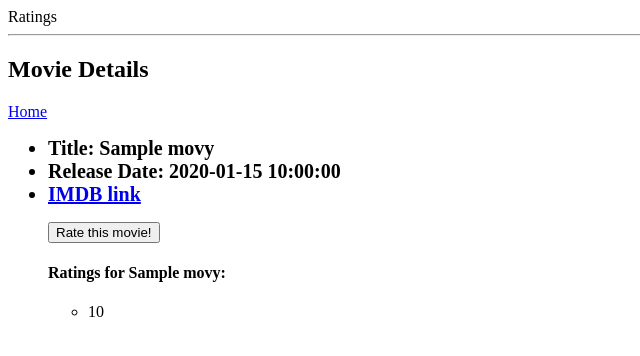
After one commit to DoriRunyon/Ratings-lab-exercise, a Flask app: page /movies/1 in a window 1280 px wide. The commit adds this page. Shown: the top 356 px of the page, without its empty margins (0-640 px from the left). Run offline with Flask 2, Linux system fonts and the light colour scheme; tables that the repository leaves empty hold one stand-in row (values such as "Sample post").

Commit message:
Finished part 2!

```diff
--- a/server.py
+++ b/server.py
@@ -129,6 +129,61 @@ def user_page(user_id):
                             movie_scores=movie_scores)
 
 
+@app.route('/movies/<int:movie_id>')
+def movie_details(movie_id):
+    """Show details for individual movie."""
+
+    movie = Movie.query.get(movie_id)
+    title = movie.title
+    released_at = movie.released_at
+    imdb_url = movie.imdb_url
+    ratings = movie.ratings
+
+    scores = []
+    for rating in ratings:
+        score = rating.score
+        scores.append(score)
+
+
+
+    return render_template("movie_details.html",
+                            title=title,
+                            released_at=released_at,
+                            imdb_url=imdb_url,
+                            scores=scores)
+
+@app.route('/new_rating', methods=['POST'])
+def make_new_rating():
+
+    # title = request.form.get("title")
+    score = int(request.form.get("rating"))
+    title = request.form.get("title")
+    #print score
+    #print title
+
+    movie = Movie.query.filter(Movie.title == title).first()
+    #print movie
+    movie_id = movie.movie_id
+    user_id = session['user']
+
+    rating = Rating.query.filter((Rating.user_id == user_id) & (Rating.movie_id == movie_id)).first()
+    #print rating
+
+    if rating != None:
+        rating.score = score
+    else:
+        new_rating = Rating(user_id=user_id,
+                            movie_id=movie_id,
+                            score=score)
+
+        db.session.add(new_rating)
+
+    db.session.commit()
+
+
+    return "SUCCESS! You gave %s a rating of %s." % (title, score)
+
+
 if __name__ == "__main__":
     # We have to set debug=True here, since it has to be True at the point
     # that we invoke the DebugToolbarExtension
--- /dev/null
+++ b/templates/movie_details.html
@@ -0,0 +1,50 @@
+{% extends 'base.html' %}
+{% block content %}
+
+    <h2>Movie Details</h2>
+    <a href="/">Home</a>
+    <ul>
+      <li style="font-weight: bold; font-size: 20px">Title: {{ title }}</li>
+      <li style="font-weight: bold; font-size: 20px">Release Date: {{ released_at }}</li>
+      <li style="font-weight: bold; font-size: 20px"><a href="{{ imdb_url }}">IMDB link</a></li>
+      <p></p>
+      <input type="button" id="enter-rating" value="Rate this movie!">
+      <p></p>
+        <h4>Ratings for {{ title }}: </h4>
+        <ul>
+          {% for score in scores %}
+            <li>{{ score }}</li>
+          {% endfor %}
+
+        </ul>
+
+    </ul>
+
+<script src="http://code.jquery.com/jquery.js"></script>
+
+<script>
+
+var title = "{{ title }}";
+
+function showRatingPosted(result){
+  alert(result);
+}
+
+function submitRating(evt) {
+
+  var ratingInput = prompt("Enter your rating.");
+  var userInputs = {
+    "rating": ratingInput,
+    "title": title
+  };
+
+  $.post("/new_rating",
+         userInputs,
+         showRatingPosted);
+};
+
+$('#enter-rating').click(submitRating);
+
+</script>
+
+{% endblock %}
--- a/templates/movie_list.html
+++ b/templates/movie_list.html
@@ -1,6 +1,7 @@
 {% extends 'base.html' %}
 {% block content %}
 
+    <a href="/">Home</a>
     <h2>Movies</h2>
     <ul>
       {% for movie in movies %}
--- a/templates/user_details.html
+++ b/templates/user_details.html
@@ -1,7 +1,7 @@
 {% extends 'base.html' %}
 {% block content %}
 
-    <h2>Ratings</h2>
+    <h2>User's Ratings</h2>
     <a href="/">Home</a>
     <ul>
       <li style="font-weight: bold; font-size: 20px">User age is {{ age }}</li>
--- a/templates/user_list.html
+++ b/templates/user_list.html
@@ -1,6 +1,8 @@
 {% extends 'base.html' %}
 {% block content %}
 
+
+    <a href="/">Home</a>
     <h2>Users</h2>
     <ul>
       {% for user in users %}
```
